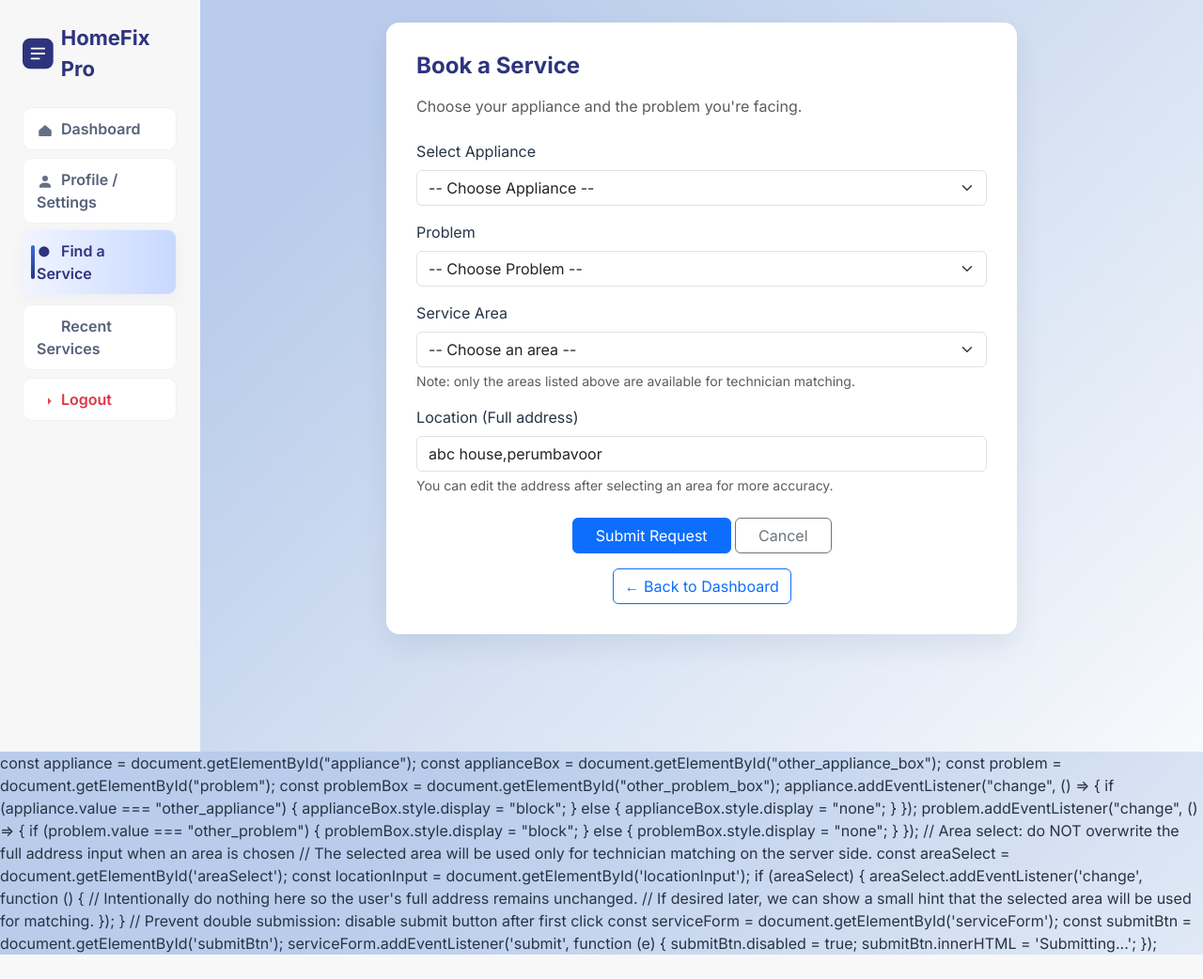
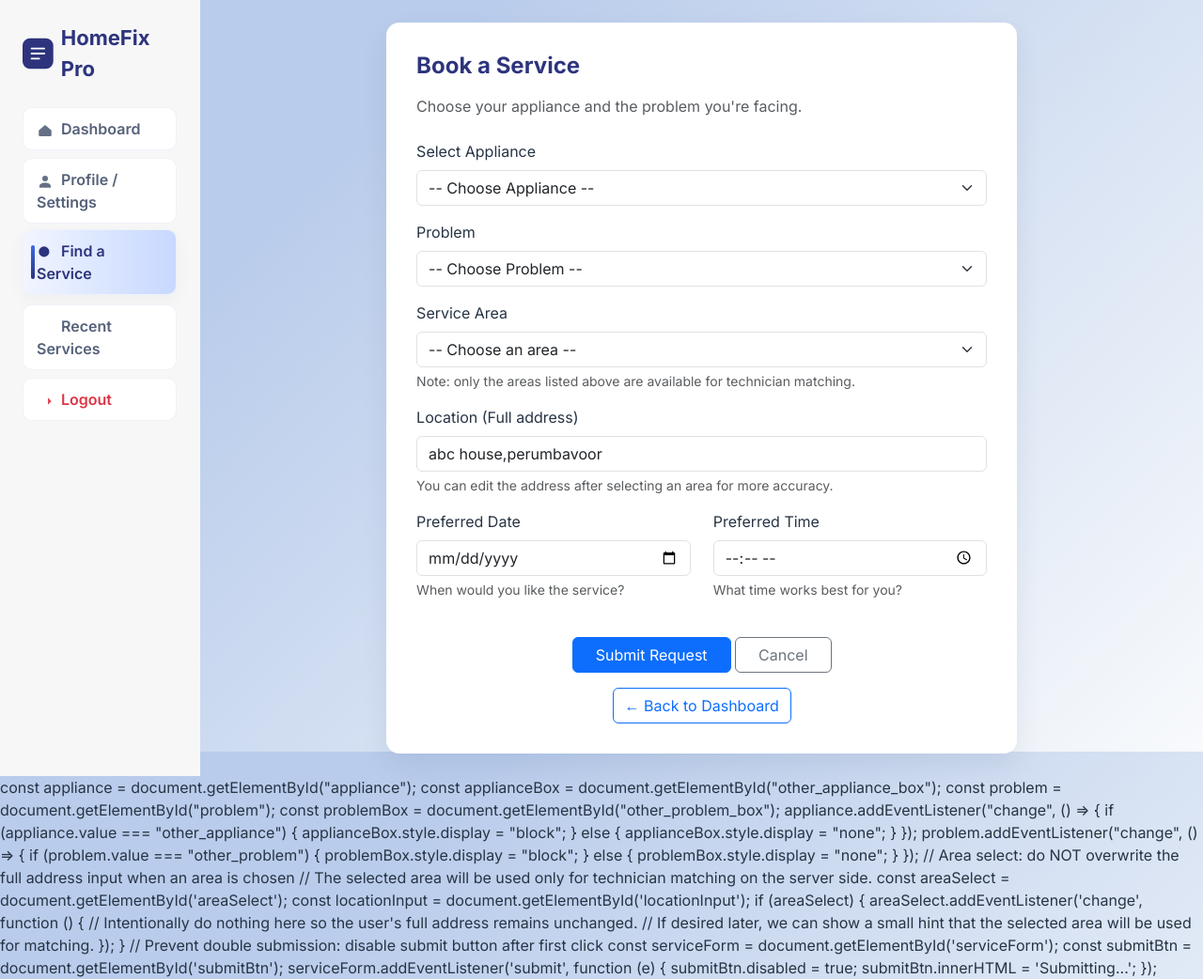
Before and after one commit to aryakaladharan8-code/homeappliances, a Django app: page /findservice/ in a window 1280 px wide. Shown: the whole page at 94% size. Before the commit the page ends 1016 px from the top, so only its background shows below. Run offline with Django 5.2, Linux system fonts and the light colour scheme; a user stored in the database is signed in; data comes from the database, SQL or seed files in the repository; both versions use the stored data as it was after the commit; some libraries are stand-ins or nearby versions.

Commit message:
Add preferred date/time fields to findservice page and model

```diff
--- a/homeservice/models.py
+++ b/homeservice/models.py
@@ -91,6 +91,12 @@
     address = models.TextField()
     location = models.CharField(max_length=100, default='')  # Service area for technician matching
 
+    preferred_date = models.DateField(null=True, blank=True)
+    preferred_time = models.TimeField(null=True, blank=True)
+
+    suggested_date = models.DateField(null=True, blank=True)
+    suggested_time = models.TimeField(null=True, blank=True)
+
     status = models.CharField(
         max_length=20,
         choices=STATUS_CHOICES,
--- a/homeservice/templates/homeservice/findservice.html
+++ b/homeservice/templates/homeservice/findservice.html
@@ -149,6 +149,20 @@
             <div class="form-text text-muted">You can edit the address after selecting an area for more accuracy.</div>
         </div>
 
+        <!-- Preferred Date and Time -->
+        <div class="row">
+            <div class="col-md-6 mb-3">
+                <label class="form-label">Preferred Date</label>
+                <input type="date" class="form-control" name="preferred_date" required>
+                <div class="form-text text-muted">When would you like the service?</div>
+            </div>
+            <div class="col-md-6 mb-3">
+                <label class="form-label">Preferred Time</label>
+                <input type="time" class="form-control" name="preferred_time" required>
+                <div class="form-text text-muted">What time works best for you?</div>
+            </div>
+        </div>
+
         <div class="text-center mt-4">
             <button type="submit" id="submitBtn" class="btn btn-primary px-4">Submit Request</button>
             <a href="/dashboard/" class="btn btn-outline-secondary px-4">Cancel</a>
--- a/homeservice/views.py
+++ b/homeservice/views.py
@@ -296,6 +296,8 @@
         # Prefer area select if chosen, otherwise fallback to location input
         selected_area = request.POST.get('area', '').strip()
         address_input = request.POST.get("location")
+        preferred_date_str = request.POST.get("preferred_date")
+        preferred_time_str = request.POST.get("preferred_time")
 
         # Keep the full address the user typed as the ServiceRequest.address
         # Use the selected area only for matching (ServiceRequest.location)
@@ -309,6 +311,16 @@
 
         if problem == "other_problem":
             problem = request.POST.get("other_problem")
+
+        # Parse preferred date and time
+        preferred_date = None
+        preferred_time = None
+        if preferred_date_str:
+            from datetime import datetime
+            preferred_date = datetime.strptime(preferred_date_str, '%Y-%m-%d').date()
+        if preferred_time_str:
+            from datetime import datetime
+            preferred_time = datetime.strptime(preferred_time_str, '%H:%M').time()
 
         # Defensive check: prevent near-duplicate submissions (e.g., double clicks)
         from datetime import timedelta
@@ -331,6 +343,8 @@
             problem_description=problem,
             address=address_input,
             location=location_for_matching,  # Add selected area (or address) for technician matching
+            preferred_date=preferred_date,
+            preferred_time=preferred_time,
             status="open",  # immediately open so technicians may be notified
         )
         logger.info("Created ServiceRequest %s for user %s: %s / %s / %s", job.id, request.user.id, appliance, problem, address_input)
```
Also changed, not shown: db.sqlite3, homeservice/migrations/0028_servicerequest_preferred_date_and_more.py (added), homeservice/migrations/0029_servicerequest_suggested_date_and_more.py (added).
